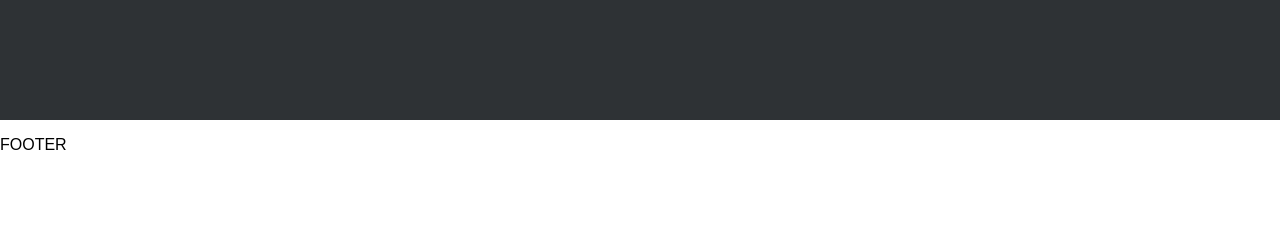
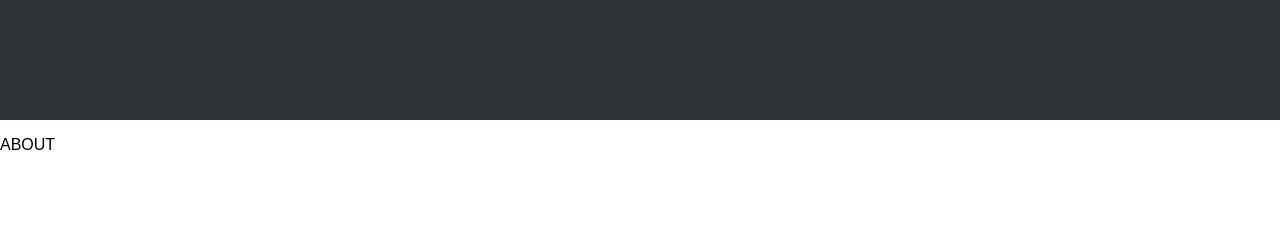
Before and after one commit to PierreYvesFlamand/Portfolio, a React (Create React App) app: page / in a window 1280 px wide. Shown: the part 680-906 px from the top of the page. Built offline with nearby package versions, Linux system fonts and the light colour scheme.

Commit message:
Added About

```diff
--- a/src/App.js
+++ b/src/App.js
@@ -4,6 +4,7 @@ import Loader from 'react-loader-spinner';
 import 'react-loader-spinner/dist/loader/css/react-spinner-loader.css';
 
 import Header from './containers/Header/Header';
+import About from './containers/About/About';
 import Footer from './containers/Footer/Footer';
 
 export default function App() {
@@ -29,6 +30,7 @@ export default function App() {
     ) : (
         <>
             <Header data={data} />
+            <About />
             <Footer />
         </>
     );
--- /dev/null
+++ b/src/containers/About/About.css
@@ -0,0 +1,3 @@
+.about {
+    height: 100vh;
+}
--- /dev/null
+++ b/src/containers/About/About.js
@@ -0,0 +1,10 @@
+import React from 'react';
+import './About.css';
+
+export default function Footer() {
+    return (
+        <section className='about'>
+            <p>ABOUT</p>
+        </section>
+    );
+}
```
